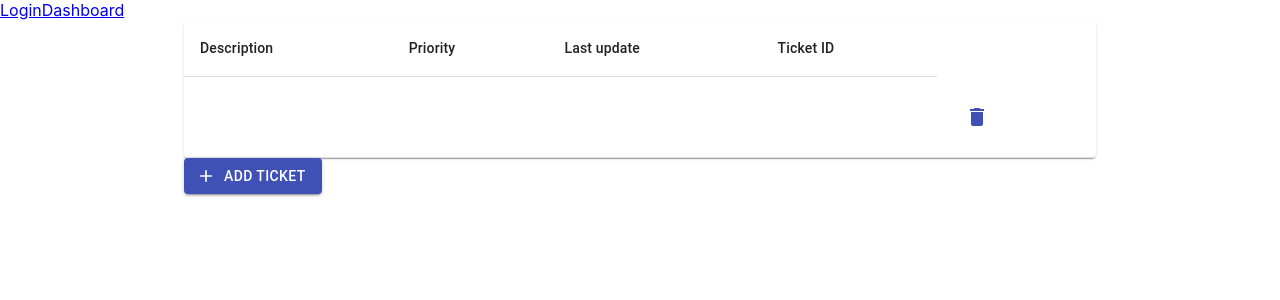
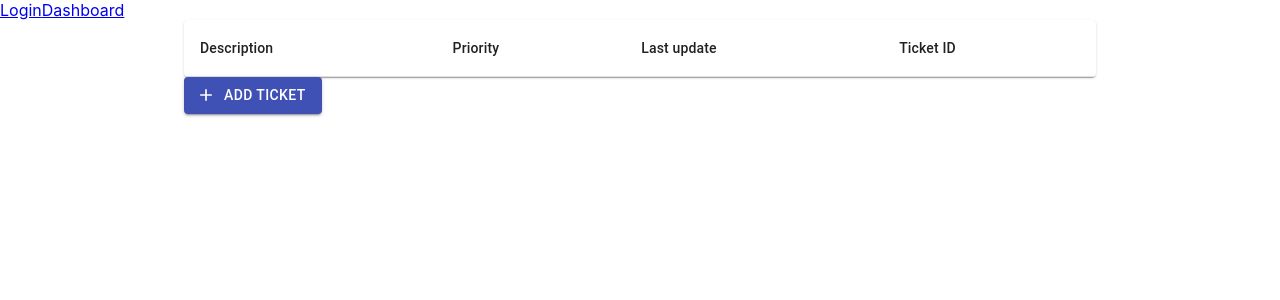
Before and after one commit to BillyA287/helpdesk, a React (Create React App) app: page /ticket in a window 1280 px wide. Shown: the top 300 px of the page. Built offline with nearby package versions, Linux system fonts and the light colour scheme.

Commit message:
added logic for remove icon

```diff
--- a/src/components/ticket/ticket.component.jsx
+++ b/src/components/ticket/ticket.component.jsx
@@ -30,32 +30,10 @@ const useStyles = makeStyles({
 
 
 
-
-// const [rows, setRows] = useState([{
-//     id: '',
-//     description: 'y',
-//     priority: 'g',
-//     lastUpdate: 'd',
-//     ticketID: 'u'
-
-// }])
-
-
-
-
-
 export default function BasicTable() {
 const classes = useStyles();
 
-let row = [
-  {
-    description: "",
-    priority: "",
-    lastUpdate: "",
-    ticketID: "",
-
-  },
-];
+let row = [];
 const [rows, setRows] = useState(row);
 
 
@@ -72,7 +50,20 @@ const formDataHandler = ({ desc, option }) => {
   console.log(rows);
 };
 
+const removeTicket = ()=> {
+  let elementPos = row
+    .map(function (x) {
+      return x.id;
+    })
+    .indexOf(row);
+  const objectFound = row[elementPos];
 
+  const itemRemoved = elementPos.splice(elementPos,1)
+
+console.log(itemRemoved)
+
+
+}
 
   return (
     <Container maxWidth="md">
@@ -88,27 +79,22 @@ const formDataHandler = ({ desc, option }) => {
               </TableRow>
             </TableHead>
             <TableBody>
-              {rows.map((row) => (
+              {rows.length>0?rows.map((row) => (
                 <TableRow key={row.ticketID}>
                   <TableCell component="th" scope="row">
                     {row.description}
-
                   </TableCell>
                   <TableCell>{row.priority}</TableCell>
                   <TableCell>{row.lastUpdate}</TableCell>
                   <TableCell>{row.ticketID}</TableCell>
 
-
-
-                  <TableCell style={{display: ((row.length) ?  1 : 0)}}>
-                    <IconButton aria-label="delete"  color="primary" >
+                  <TableCell>
+                    <IconButton onClick={removeTicket} aria-label="delete" color="primary">
                       <DeleteIcon />
                     </IconButton>
                   </TableCell>
-
-
                 </TableRow>
-              ))}
+              )):null}
             </TableBody>
           </Table>
         </TableContainer>
```
